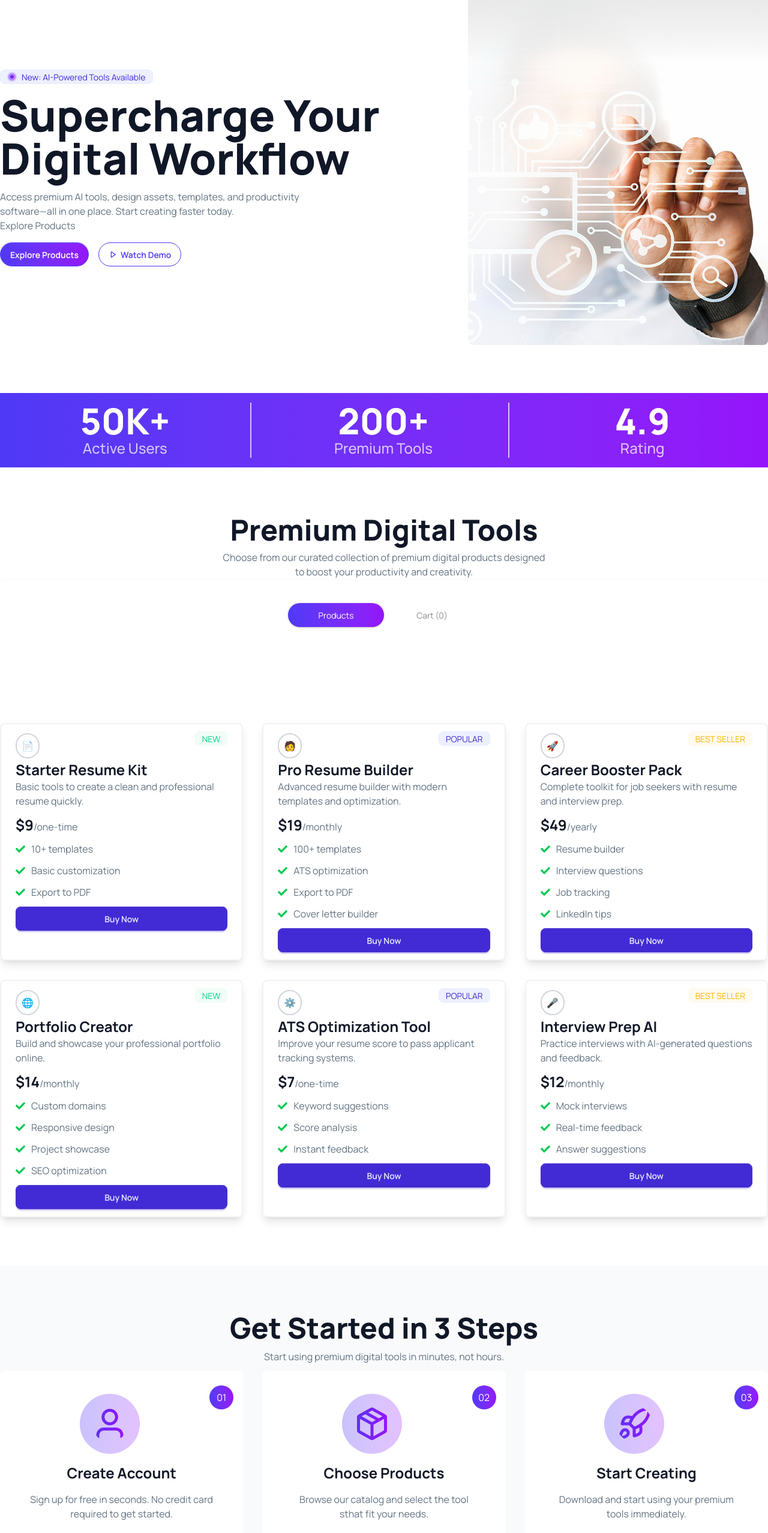
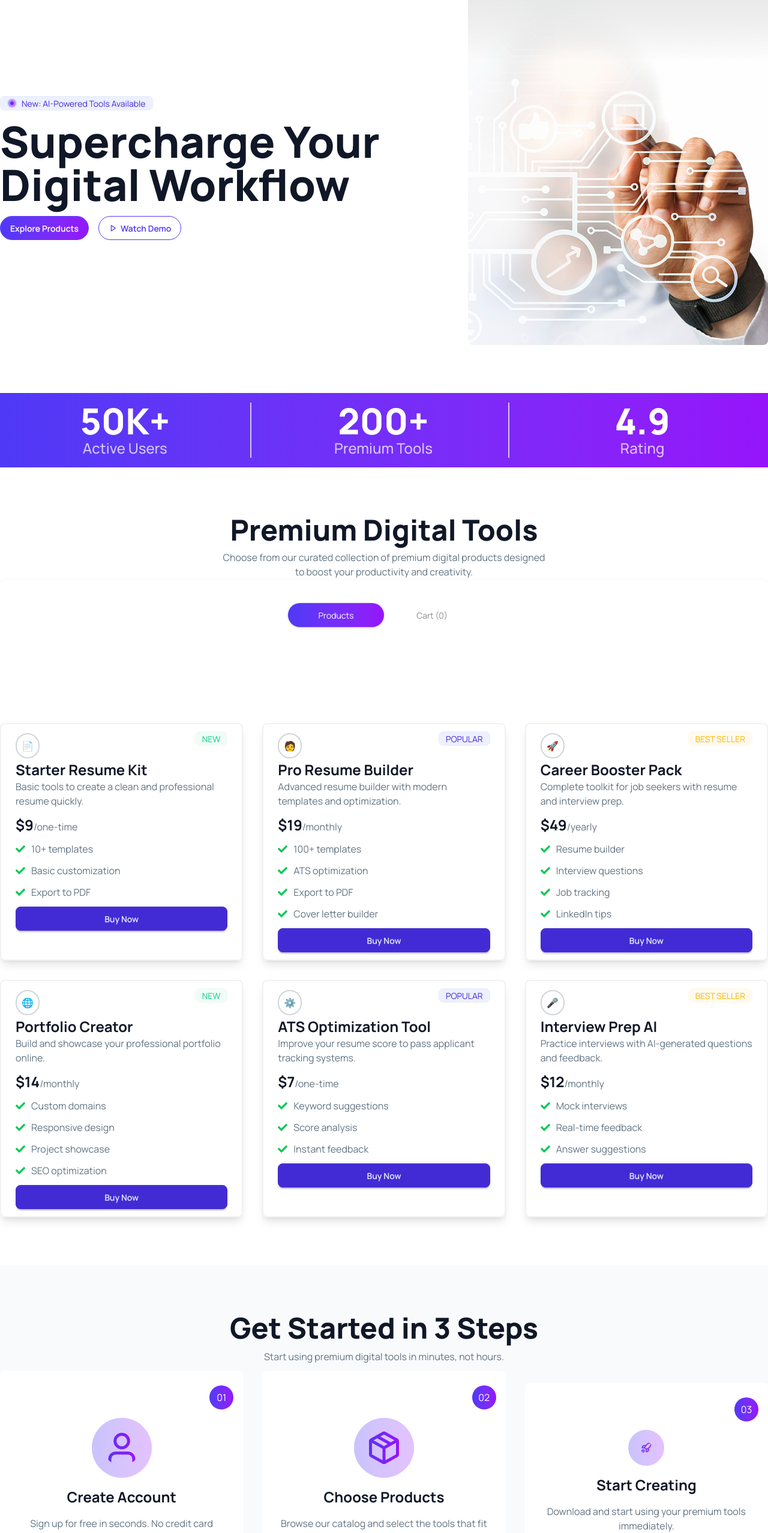
Before and after one commit to sajjaturrahmansheikh-sudo/Digitools-plateform, a React (Vite) app: page / in a window 1280 px wide. Shown: the part 160-2715 px from the top of the page at 60% size. Built offline with nearby package versions, Linux system fonts and the light colour scheme.

Commit message:
update readme file

```diff
--- a/src/Components/Banner/Banner.jsx
+++ b/src/Components/Banner/Banner.jsx
@@ -1,33 +1,39 @@
 import React from 'react';
 import { VscDebugStart } from 'react-icons/vsc';
+import bannerImg from '../../assets/banner.png';
+import badgeImg from '../../assets/Group 5.png';
 
 const Banner = () => {
     return (
         <div className='container mx-auto py-20'>
-
             <div className='lg:flex justify-between items-center gap-14'>
 
                 <div className='space-y-4'>
-                    <div className="badge badge-soft badge-primary"><img src="/src/assets/Group 5.png" alt="bedge logo" /> New: AI-Powered Tools Available</div>
-                    <h1 className='text-7xl font-extrabold text-[#101727]'>Supercharge Your <br /> Digital Workflow</h1>
-                    <p className='text-[#627382]'>Access premium AI tools, design assets, templates, and productivity <br />
-                        software—all in one place. Start creating faster today. <br />
+                    <div className="badge badge-soft badge-primary">
+                        <img src={badgeImg} alt="badge logo" />
+                        New: AI-Powered Tools Available
+                    </div>
 
-                        Explore Products
-                    </p>
+                    <h1 className='text-7xl font-extrabold text-[#101727]'>
+                        Supercharge Your <br /> Digital Workflow
+                    </h1>
+
                     <div className='flex gap-4'>
-                        <button className="btn bg-linear-to-r from-[#4F39F6] to-[#9514FA] text-white rounded-full duration-1000 hover:bg-none border border-[#4F39F6] hover:text-[#4F39F6]">Explore Products</button>
-                        <button className="btn bg-transparent border border-[#4F39F6] text-[#4F39F6]  rounded-full duration-1000 hover:bg-linear-to-r from-[#4F39F6] to-[#9514FA] hover:text-white"><VscDebugStart /> Watch Demo</button>
+                        <button className="btn bg-gradient-to-r from-[#4F39F6] to-[#9514FA] text-white rounded-full border border-[#4F39F6] hover:bg-transparent hover:text-[#4F39F6]">
+                            Explore Products
+                        </button>
+
+                        <button className="btn bg-transparent border border-[#4F39F6] text-[#4F39F6] rounded-full hover:bg-gradient-to-r hover:from-[#4F39F6] hover:to-[#9514FA] hover:text-white">
+                            <VscDebugStart /> Watch Demo
+                        </button>
                     </div>
                 </div>
+
                 <div>
-                    <img className='w-full' src="/src/assets/banner.png" alt="" />
+                    <img className='w-full' src={bannerImg} alt="" />
                 </div>
 
             </div>
-
-
-
         </div>
     );
 };
--- a/src/Components/Getstarted.jsx
+++ b/src/Components/Getstarted.jsx
@@ -1,63 +1,70 @@
 import React from 'react';
+import userImg from '../assets/user.png';
+import packageImg from '../assets/package.png';
+import rocketImg from '../assets/rocket.png';
 
 const Getstarted = () => {
     return (
         <div className='py-20 bg-[#F9FAFC]'>
 
             <div className='container mx-auto space-y-3'>
-                <h2 className='text-[#101727] text-5xl font-extrabold text-center'>Get Started in 3 Steps</h2>
-                <p className='text-[#627382] text-center'>Start using premium digital tools in minutes, not hours.</p>
+                <h2 className='text-[#101727] text-5xl font-extrabold text-center'>
+                    Get Started in 3 Steps
+                </h2>
+                <p className='text-[#627382] text-center'>
+                    Start using premium digital tools in minutes, not hours.
+                </p>
 
                 <div className='grid md:grid-cols-3 items-center gap-8'>
 
+                    {/* Card 1 */}
                     <div className='bg-white rounded-lg pt-6 pb-20 px-4'>
-
-                        <span className='bg-linear-to-r from-[#4F39F6] to-[#9514FA] text-white w-10 h-10 flex justify-center items-center rounded-full float-right'>01</span>
-
+                        <span className='bg-gradient-to-r from-[#4F39F6] to-[#9514FA] text-white w-10 h-10 flex justify-center items-center rounded-full ml-auto'>
+                            01
+                        </span>
 
                         <div className='text-center space-y-4 mt-3.5'>
-                            <img className='p-5 bg-linear-to-r from-[#4f39f64e] to-[#9614fa44] rounded-full mx-auto' src="/src/assets/user.png" alt="" />
+                            <img className='p-5 bg-gradient-to-r from-[#4f39f64e] to-[#9614fa44] rounded-full mx-auto' src={userImg} alt="" />
                             <h4 className='text-2xl font-bold text-[#101727]'>Create Account</h4>
-                            <p className='text-[#627382]'>Sign up for free in seconds. No credit card <br /> required to get started.</p>
+                            <p className='text-[#627382]'>
+                                Sign up for free in seconds. No credit card required.
+                            </p>
                         </div>
-
                     </div>
 
+                    {/* Card 2 */}
                     <div className='bg-white rounded-lg pt-6 pb-20 px-4'>
-
-                        <span className='bg-linear-to-r from-[#4F39F6] to-[#9514FA] text-white w-10 h-10 flex justify-center items-center rounded-full float-right'>02</span>
-
+                        <span className='bg-gradient-to-r from-[#4F39F6] to-[#9514FA] text-white w-10 h-10 flex justify-center items-center rounded-full ml-auto'>
+                            02
+                        </span>
 
                         <div className='text-center space-y-4 mt-3.5'>
-                            <img className='p-5 bg-linear-to-r from-[#4f39f64e] to-[#9614fa44] rounded-full mx-auto' src="/src/assets/package.png" alt="" />
+                            <img className='p-5 bg-gradient-to-r from-[#4f39f64e] to-[#9614fa44] rounded-full mx-auto' src={packageImg} alt="" />
                             <h4 className='text-2xl font-bold text-[#101727]'>Choose Products</h4>
-                            <p className='text-[#627382]'>Browse our catalog and select the tool <br /> sthat fit your needs. </p>
+                            <p className='text-[#627382]'>
+                                Browse our catalog and select the tools that fit your needs.
+                            </p>
                         </div>
+                    </div>
 
-                    </div>
+                    {/* Card 3 */}
                     <div className='bg-white rounded-lg pt-6 pb-20 px-4'>
-
-                        <span className='bg-linear-to-r from-[#4F39F6] to-[#9514FA] text-white w-10 h-10 flex justify-center items-center rounded-full float-right'>03</span>
-
+                        <span className='bg-gradient-to-r from-[#4F39F6] to-[#9514FA] text-white w-10 h-10 flex justify-center items-center rounded-full ml-auto'>
+                            03
+                        </span>
 
                         <div className='text-center space-y-4 mt-3.5'>
-                            <img className='p-5 bg-linear-to-r from-[#4f39f64e] to-[#9614fa44] rounded-full mx-auto
-                             w-[60] h-[60] object-contain' src="/src/assets/rocket.png" alt="" />
+                            <img className='p-5 bg-gradient-to-r from-[#4f39f64e] to-[#9614fa44] rounded-full mx-auto w-[60px] h-[60px] object-contain' src={rocketImg} alt="" />
                             <h4 className='text-2xl font-bold text-[#101727]'>Start Creating</h4>
-                            <p className='text-[#627382]'>Download and start using your premium <br /> tools immediately.</p>
+                            <p className='text-[#627382]'>
+                                Download and start using your premium tools immediately.
+                            </p>
                         </div>
-
                     </div>
 
                 </div>
 
-
-
             </div>
-
-
-
-
         </div>
     );
 };
```
Also changed, not shown: 1 other file (tests, documents, lock files or other folders).
